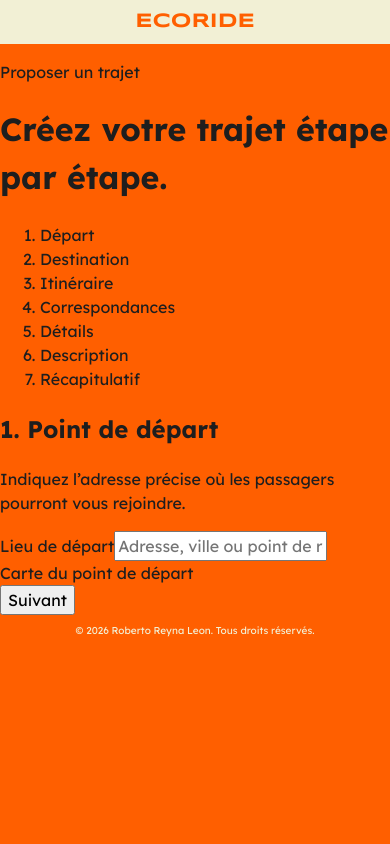
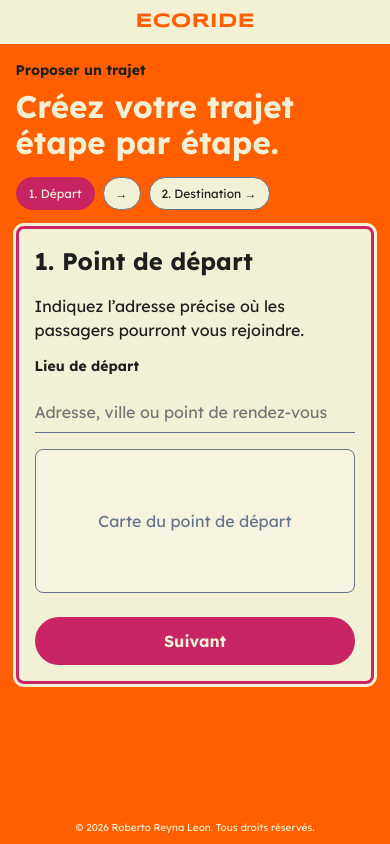
Before and after one commit to robertoreynaleon/ecoride, a React (Vite) app in the folder ecoride-front-end/: page /rides/new in a window 390 px wide. Built offline with nearby package versions, Linux system fonts and the light colour scheme.

Commit message:
style: ajouter le style du wizard de trajet

```diff
--- /dev/null
+++ b/ecoride-front-end/src/pages/rides/CreateRideWizard.scss
@@ -0,0 +1,276 @@
+@use '../../styles/variables' as *;
+
+.ride-wizard {
+  width: 100%;
+  min-height: 0;
+  padding: $space-6 $content-padding-desktop;
+  overflow-y: auto;
+  flex: 1;
+  color: $color-text;
+  background: $color-background;
+
+  &__intro {
+    max-width: 48rem;
+    margin: 0 auto $space-5;
+
+    p,
+    h1 {
+      margin: 0;
+    }
+
+    h1 {
+      max-width: 44rem;
+      margin-top: $space-2;
+      font-size: clamp($font-size-2xl, 4vw, $font-size-4xl);
+      font-weight: $font-weight-bold;
+      line-height: $line-height-tight;
+      color: $color-text-inverse;
+    }
+  }
+
+  &__eyebrow {
+    font-size: $font-size-sm;
+    font-weight: $font-weight-semibold;
+    color: $color-text;
+  }
+
+  &__progress,
+  &__form {
+    width: 100%;
+    max-width: 48rem;
+    margin-inline: auto;
+  }
+
+  &__progress {
+    margin-bottom: $space-5;
+
+    ol {
+      display: flex;
+      margin: 0;
+      padding: 0;
+      gap: $space-2;
+      flex-wrap: wrap;
+      list-style: none;
+    }
+
+    li {
+      padding: $space-2 $space-3;
+      border: $border-default;
+      border-radius: $radius-pill;
+      font-size: $font-size-xs;
+      font-weight: $font-weight-medium;
+      line-height: $line-height-control;
+      color: $color-text;
+      background: $color-surface;
+
+      &[aria-current='step'] {
+        border-color: $color-primary;
+        color: $color-text-inverse;
+        background: $color-primary;
+      }
+    }
+
+    &-arrow {
+      border: 0;
+      padding-inline: 0;
+      color: $color-text-inverse;
+      background: transparent;
+    }
+  }
+
+  &__form {
+    padding: $space-5;
+    border: $border-accent;
+    border-radius: $radius-image;
+    box-shadow: 0 0 0 $border-width-medium $color-surface;
+    background: $color-surface;
+  }
+
+  &__step {
+    display: grid;
+    gap: $space-4;
+
+    h2,
+    h3,
+    p {
+      margin: 0;
+    }
+
+    h2 {
+      font-size: $font-size-2xl;
+      font-weight: $font-weight-bold;
+      line-height: $line-height-heading;
+    }
+
+    h3 {
+      font-size: $font-size-lg;
+      font-weight: $font-weight-bold;
+      line-height: $line-height-heading;
+    }
+
+    p {
+      font-size: $font-size-base;
+      line-height: $line-height-body;
+    }
+  }
+
+  label,
+  legend {
+    font-size: $font-size-sm;
+    font-weight: $font-weight-semibold;
+    line-height: $line-height-control;
+  }
+
+  input,
+  textarea {
+    width: 100%;
+    border: 0;
+    border-bottom: $border-default;
+    border-radius: 0;
+    padding: $space-2 0;
+    color: $color-text;
+    background: transparent;
+
+    &:focus {
+      outline: 0;
+      border-color: $color-primary;
+    }
+  }
+
+  textarea {
+    resize: vertical;
+  }
+
+  fieldset {
+    display: flex;
+    margin: 0;
+    padding: 0;
+    border: 0;
+    gap: $space-5;
+    flex-wrap: wrap;
+
+    label {
+      display: inline-flex;
+      gap: $space-2;
+      align-items: center;
+      font-weight: $font-weight-regular;
+    }
+
+    input {
+      width: auto;
+    }
+  }
+
+  &__map {
+    display: flex;
+    min-height: 12rem;
+    border: $border-default;
+    border-radius: $radius-md;
+    align-items: center;
+    justify-content: center;
+    color: $color-border;
+    background: rgb(255 255 255 / 28%);
+  }
+
+  &__route-summary {
+    display: flex;
+    margin: 0;
+    gap: $space-5;
+    flex-wrap: wrap;
+
+    div {
+      min-width: 10rem;
+    }
+
+    dt {
+      font-size: $font-size-sm;
+      font-weight: $font-weight-semibold;
+    }
+
+    dd {
+      margin: $space-1 0 0;
+    }
+  }
+
+  &__waypoints {
+    display: grid;
+    gap: $space-2;
+  }
+
+  &__actions {
+    display: flex;
+    margin-top: $space-2;
+    gap: $space-3;
+    flex-wrap: wrap;
+    justify-content: flex-end;
+  }
+
+  button {
+    min-height: 3rem;
+    border: 0;
+    border-radius: $radius-pill;
+    padding: $space-2 $space-5;
+    font-weight: $font-weight-button;
+    line-height: $line-height-control;
+    color: $color-text-inverse;
+    cursor: pointer;
+    background: $color-primary;
+    transition: background $transition-fast;
+
+    &:hover {
+      background: $color-charcoal;
+    }
+
+    &:focus-visible {
+      outline: 0;
+      box-shadow: $focus-ring;
+    }
+  }
+}
+
+@media (max-width: $breakpoint-desktop) {
+  .ride-wizard {
+    padding: $space-5 clamp($space-5, 4vw, $space-7);
+
+    &__form {
+      padding: $space-4;
+      border-radius: $radius-md;
+    }
+  }
+}
+
+@media (max-width: $breakpoint-tablet) {
+  .ride-wizard {
+    padding: $space-4 clamp(0.875rem, 4vw, 1.5rem);
+
+    &__intro {
+      margin-bottom: $space-4;
+
+      h1 {
+        font-size: clamp($font-size-xl, 8vw, $font-size-3xl);
+      }
+    }
+
+    &__progress {
+      margin-bottom: $space-4;
+    }
+
+    &__step {
+      h2 {
+        font-size: $font-size-xl;
+      }
+    }
+
+    &__map {
+      min-height: 9rem;
+    }
+
+    &__actions {
+      justify-content: stretch;
+
+      button {
+        flex: 1;
+      }
+    }
+  }
+}
--- a/ecoride-front-end/src/pages/rides/CreateRideWizard.tsx
+++ b/ecoride-front-end/src/pages/rides/CreateRideWizard.tsx
@@ -1,7 +1,8 @@
-import { useState, type ChangeEvent, type FormEvent } from 'react'
+import { Fragment, useState, type ChangeEvent, type FormEvent } from 'react'
 import Footer from '../../components/Footer'
 import Header from '../../components/Header'
 import type { RideWizardData, RouteChoice } from '../../types/rideWizard'
+import './CreateRideWizard.scss'
 
 const WIZARD_STEPS = [
   'Départ',
@@ -39,6 +40,10 @@
 function CreateRideWizard() {
   const [currentStep, setCurrentStep] = useState(FIRST_STEP)
   const [rideData, setRideData] = useState<RideWizardData>(initialRideWizardData)
+  const visibleProgressSteps = WIZARD_STEPS.map((stepLabel, index) => ({
+    label: stepLabel,
+    number: index + 1,
+  })).filter(({ number }) => Math.abs(number - currentStep) <= 1)
 
   const goToPreviousStep = () => {
     setCurrentStep((step) => Math.max(FIRST_STEP, step - 1))
@@ -101,16 +106,20 @@
 
         <section className="ride-wizard__progress" aria-label="Progression du formulaire">
           <ol>
-            {WIZARD_STEPS.map((stepLabel, index) => {
-              const stepNumber = index + 1
-
+            {visibleProgressSteps.map((step, index) => {
               return (
-                <li
-                  key={stepLabel}
-                  aria-current={currentStep === stepNumber ? 'step' : undefined}
-                >
-                  {stepLabel}
-                </li>
+                <Fragment key={step.label}>
+                  {index > 0 && (
+                    <li className="ride-wizard__progress-arrow" aria-hidden="true">
+                      {step.number <= currentStep ? '←' : '→'}
+                    </li>
+                  )}
+                  <li aria-current={currentStep === step.number ? 'step' : undefined}>
+                    {step.number < currentStep && <span aria-hidden="true">← </span>}
+                    {step.number}. {step.label}
+                    {step.number > currentStep && <span aria-hidden="true"> →</span>}
+                  </li>
+                </Fragment>
               )
             })}
           </ol>
@@ -384,7 +393,7 @@
                 <button type="button" onClick={goToPreviousStep}>
                   Précédent
                 </button>
-                <button type="submit">Publier le trajet</button>
+                <button type="submit">Confirmer le trajet</button>
               </div>
             </section>
           )}
```
